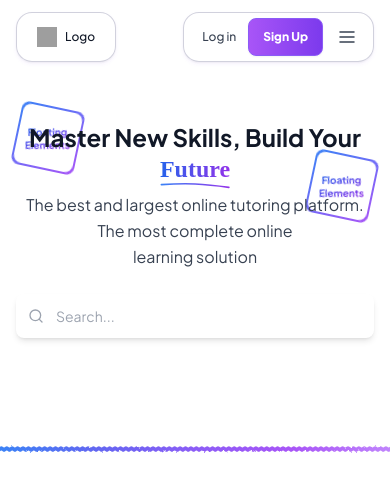
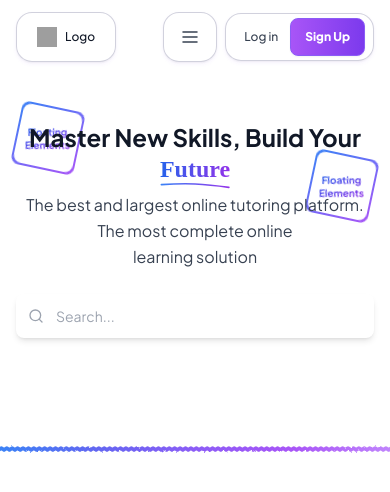
Before and after one commit to sathprithika/edu-platform-userpanel, a Next.js app in the folder apps/web/: page / in a window 390 px wide. Shown: the top 492 px of the page. Built offline with nearby package versions, Linux system fonts and the light colour scheme; grey boxes are pictures that could not be loaded; a web font is replaced by a local one.

Commit message:
menu bar updated

```diff
--- a/apps/web/app/components/layout/MainNavBar.tsx
+++ b/apps/web/app/components/layout/MainNavBar.tsx
@@ -695,7 +695,7 @@ const MobileMenu = ({ isOpen, onClose }) => {
         onClick={onClose}
       />
 
-      <div className="fixed top-0 right-0 bottom-0 w-full max-w-sm bg-white z-[9999] overflow-y-auto sm:hidden animate-slideIn shadow-2xl">
+      <div className="fixed inset-0 bg-white z-[9999] overflow-y-auto sm:hidden shadow-2xl">
         <div className="sticky top-0 bg-white border-b border-gray-200 px-6 py-4 flex items-center justify-between">
           <Link href="/" className="flex items-center gap-2" onClick={onClose}>
             <img src="/logo.svg" alt="Logo" className="w-6 h-6" />
@@ -1006,6 +1006,18 @@ export default function MainNavbar() {
               </Link>
             </div>
 
+            <div className="flex items-center gap-2">
+              {/* Hamburger Menu Pill */}
+              <div className="flex items-center gap-0.5 px-2 py-2 rounded-2xl border relative overflow-hidden backdrop-blur-md" style={{ backgroundColor: 'rgba(255, 255, 255, 0.95)', borderColor: 'rgba(140, 140, 170, 0.4)', boxShadow: '0 2px 4px 0 rgba(124, 58, 237, 0.06), 0 1px 2px 0 rgba(0, 0, 0, 0.05)' }}>
+                <button
+                  onClick={toggleMobileMenu}
+                  className="px-2 py-1.5 text-gray-700 hover:text-gray-900 hover:bg-gray-100 rounded-lg transition-all duration-200"
+                >
+                  <HamburgerIcon />
+                </button>
+              </div>
+
+              {/* Login/Signup Pill */}
               <div className="flex items-center gap-0.5 px-2 py-2 rounded-2xl border relative overflow-hidden backdrop-blur-md" style={{ backgroundColor: 'rgba(255, 255, 255, 0.95)', borderColor: 'rgba(140, 140, 170, 0.4)', boxShadow: '0 2px 4px 0 rgba(124, 58, 237, 0.06), 0 1px 2px 0 rgba(0, 0, 0, 0.05)' }}>
                 <Link
                   href="/login"
@@ -1020,12 +1032,7 @@ export default function MainNavbar() {
                 >
                   Sign Up
                 </Link>
-              <button
-                onClick={toggleMobileMenu}
-                className="ml-1 px-2 py-1.5 text-gray-700 hover:text-gray-900 hover:bg-gray-100 rounded-lg transition-all duration-200"
-              >
-                <HamburgerIcon />
-              </button>
+              </div>
             </div>
           </div>
         </nav>
@@ -1044,17 +1051,6 @@ export default function MainNavbar() {
           .animate-fadeIn {
             animation: fadeIn 0.2s ease-out;
           }
-          @keyframes slideIn {
-            from {
-              transform: translateX(100%);
-            }
-            to {
-              transform: translateX(0);
-            }
-          }
-          .animate-slideIn {
-            animation: slideIn 0.3s ease-out;
-          }
         `}</style>
       </header>
     </>
```
Lines whose indentation alone changed are shown as unchanged.
